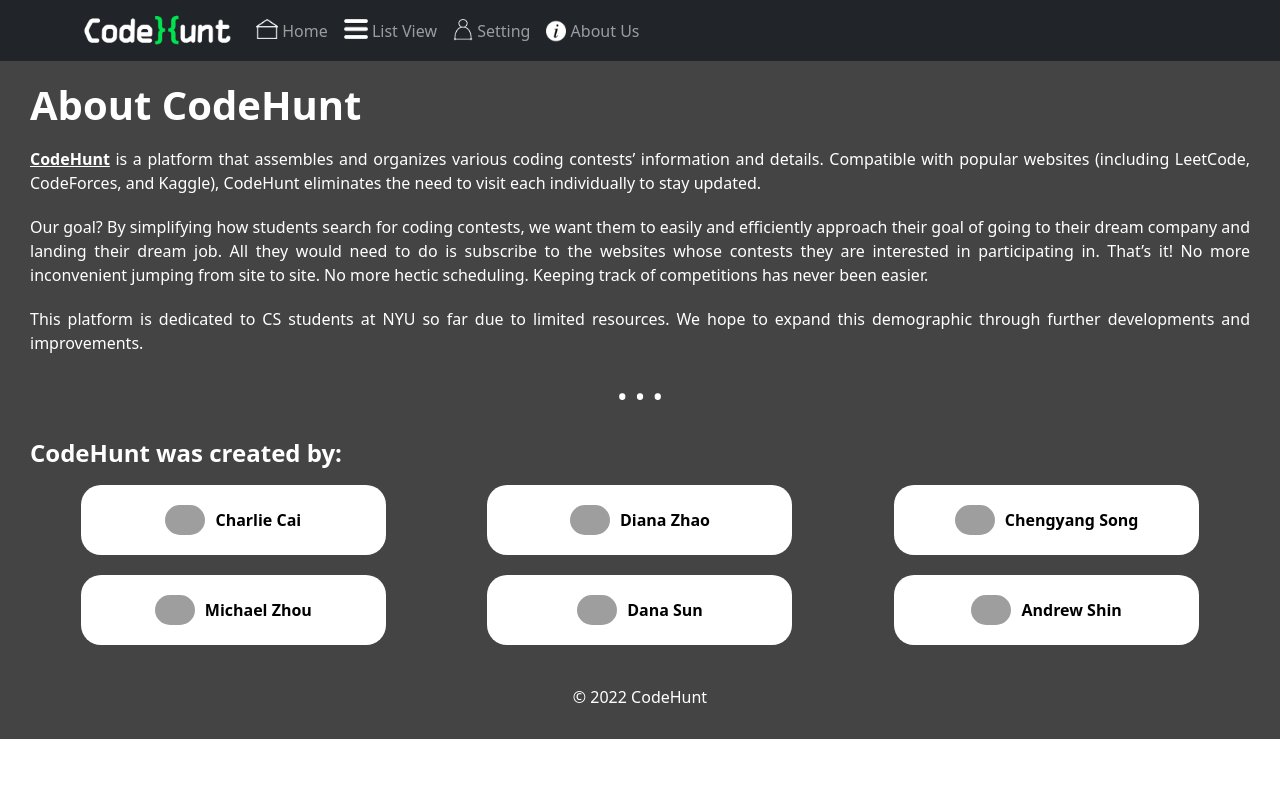
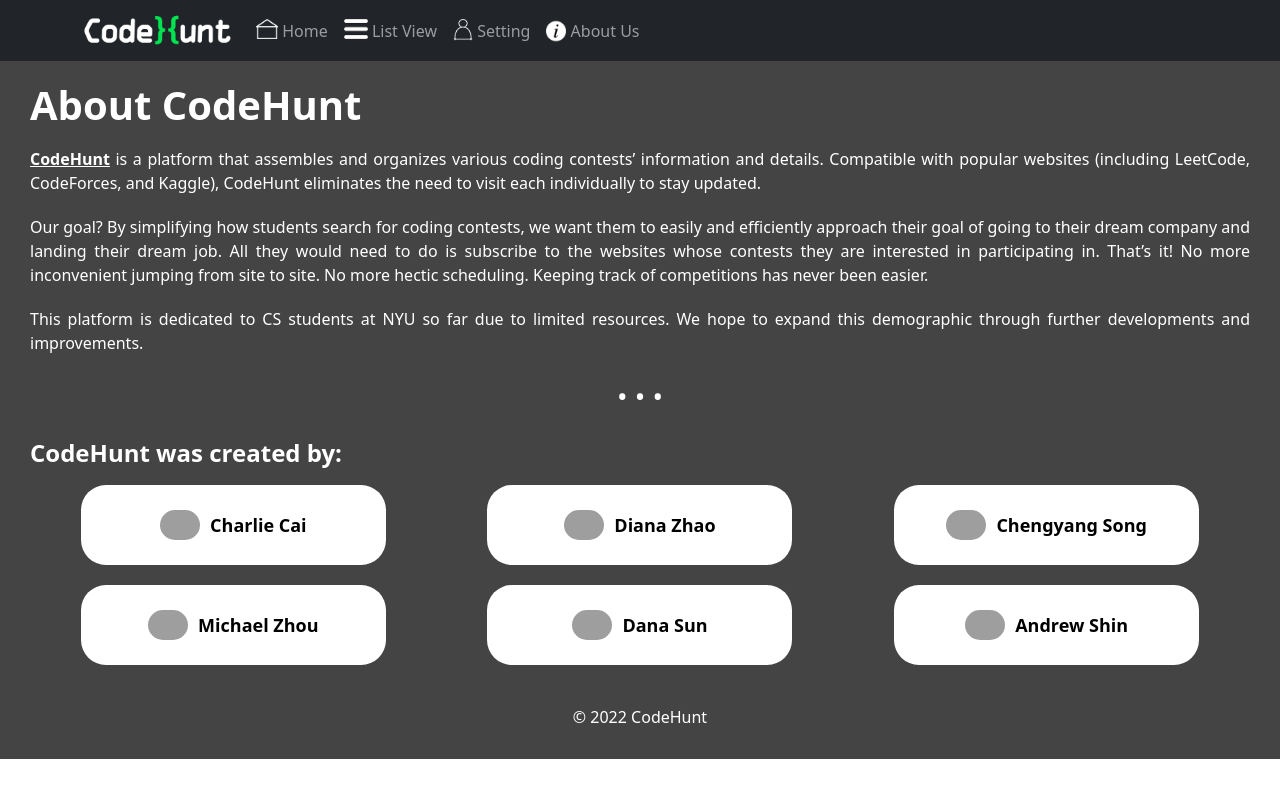
Before and after one commit to software-students-spring2022/final-project-codehunt, a React (Create React App) app in the folder front-end/: page /about in a window 1280 px wide. Built offline with nearby package versions, Linux system fonts and the light colour scheme; no server answers; grey boxes are pictures that could not be loaded.

Commit message:
larger letters

```diff
--- a/front-end/src/About.css
+++ b/front-end/src/About.css
@@ -49,15 +49,16 @@
     flex-wrap: wrap;
     justify-content: space-around;
     align-items: center;
+    height: 25vh;
 }
 
 .nameButton{
     border: 0px solid black;
     text-decoration: none;
-    max-width: (100/6) px;
     width: 25%;
+    height: 40%;
     background: white;
-    border-radius: 20px;
+    border-radius: 25px;
     display: flex;
     justify-content: center;
     align-items: center;
@@ -69,7 +70,7 @@
 
 .nameButton:hover{
     background: rgb(255, 164, 154);
-    transform: scale(1.07);
+    transform: scale(1.08);
     transition: 0.3s;
 }
 
@@ -95,6 +96,7 @@
 .name{
     color: black;
     font-weight: bold;
+    font-size: 18px;
     margin: 10px;
     display: flex;
     justify-content: center;
```
